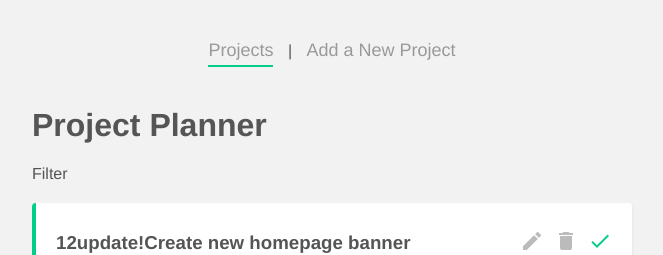
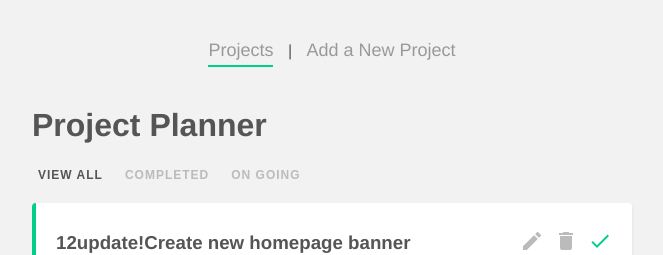
Before and after one commit to yoko-vicky/project-planner-vue, a Vue app: page / in a window 1280 px wide. Shown: the top 255 px of the page, without its empty margins (308-971 px from the left). Built offline with nearby package versions, Linux system fonts and the light colour scheme; data requests are answered from the project's data file.

Commit message:
Add FilterNav and Apply active class corresponding user's click event

```diff
--- a/src/components/FilterNav.vue
+++ b/src/components/FilterNav.vue
@@ -1,13 +1,46 @@
 <template>
-  <div>Filter</div>
+  <nav class="filter-nav">
+    <button
+    @click="updateFilter(('all'))"
+    :class="{active: filter === 'all'}"
+    >View All</button>
+    <button
+    @click="updateFilter(('complete'))"
+    :class="{active: filter === 'complete'}"
+    >Completed</button>
+    <button
+    @click="updateFilter(('ongoing'))"
+    :class="{active: filter === 'ongoing'}"
+    >On Going</button>
+  </nav>
 </template>
 
 <script>
 export default {
-  name: 'FilterNav'
+  name: 'FilterNav',
+  props: ['filter'],
+  methods: {
+    updateFilter(filterBy){
+      this.$emit('updateFilter', filterBy)
+    }
+  }
 }
 </script>
 
 <style>
-
+.filter-nav button {
+    background: none;
+    border: none;
+    color: #bbb;
+    outline: none;
+    font-size: 12px;
+    text-transform: uppercase;
+    margin-right: 10px;
+    letter-spacing: 1px;
+    font-weight: bold;
+    cursor: pointer;
+  }
+  .filter-nav button.active {
+    color: #555;
+  }
 </style>
--- a/src/views/Home.vue
+++ b/src/views/Home.vue
@@ -1,7 +1,7 @@
 <template>
   <div class="home">
     <h1>Project Planner</h1>
-    <FilterNav />
+    <FilterNav @updateFilter="filter=$event" :filter="filter" />
     <div v-if="projects.length">
       <div v-for="project in projects" :key="project.id">
         <SingleProject :project="project" @remove="handleRemove" @complete="handleComplete" />
@@ -22,7 +22,8 @@ export default {
   },
   data(){
     return {
-      projects: []
+      projects: [],
+      filter: 'all'
     }
   },
   mounted(){
@@ -40,7 +41,7 @@ export default {
       if(project){
         project.complete = !project.complete
       }
-    }
+    },
   }
 }
 </script>
```
